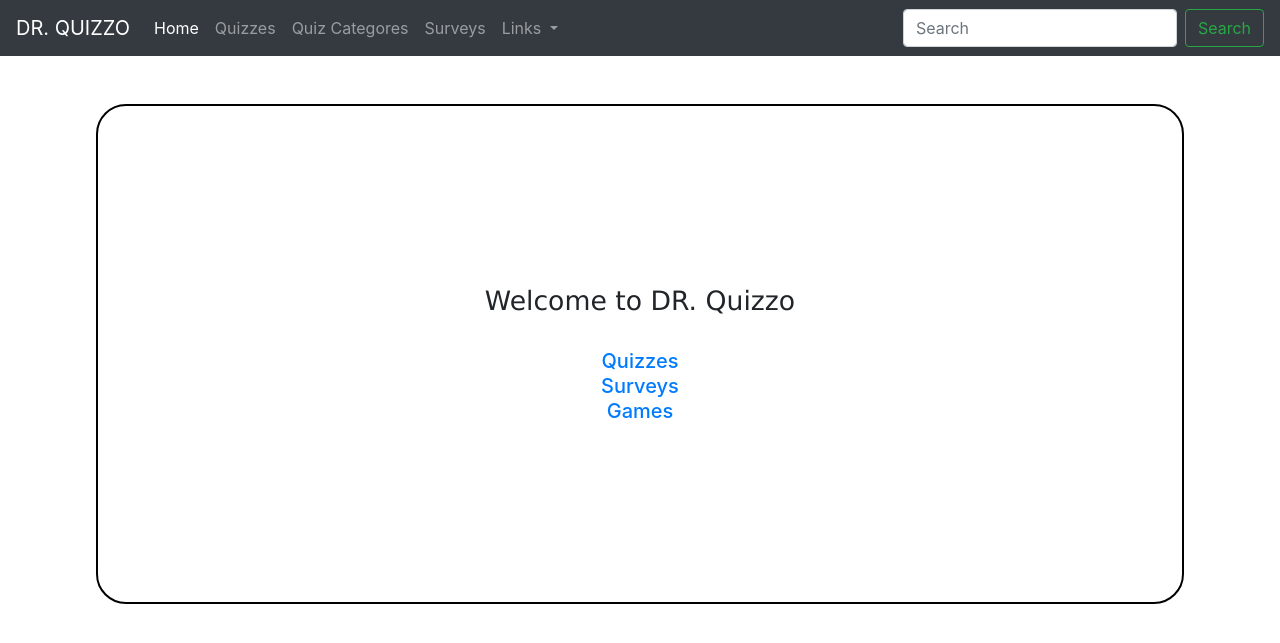
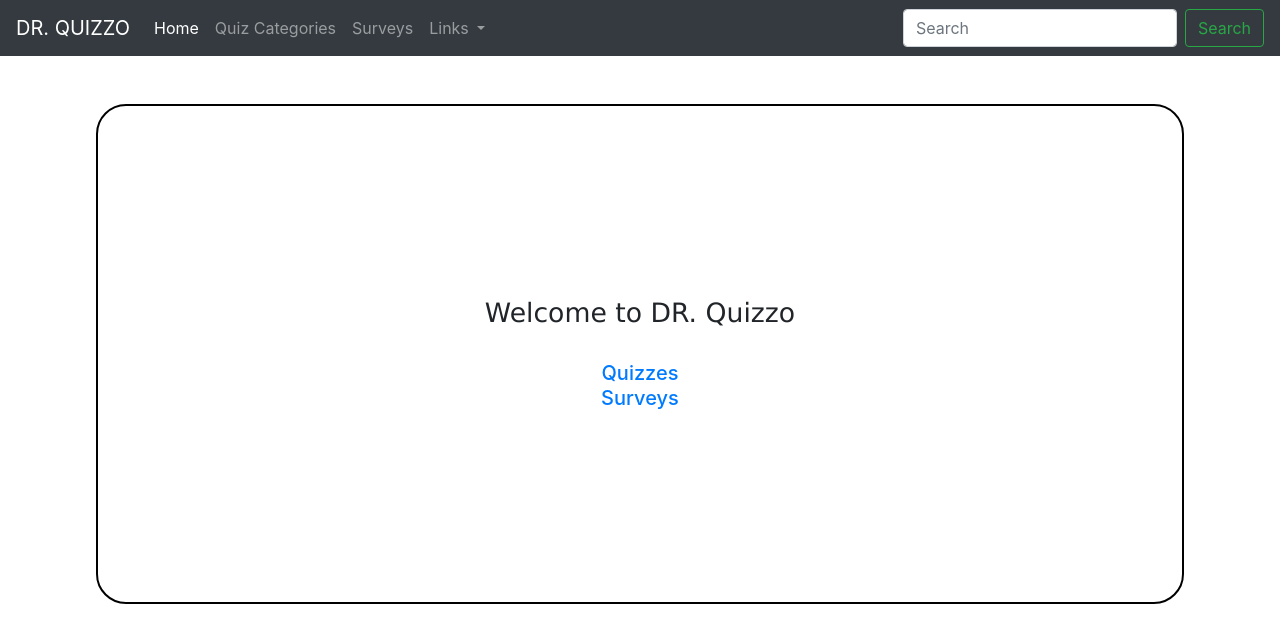
Before and after one commit to bigrollo/drquizzoDjango, a Django app: page / in a window 1280 px wide. Shown: the top 643 px of the page. Run offline with Django 3.2, Linux system fonts and the light colour scheme; some libraries are stand-ins or nearby versions.

Commit message:
Changes to layout and structure

```diff
--- a/myweb/templates/base.html
+++ b/myweb/templates/base.html
@@ -31,10 +31,7 @@
         <a class="nav-link" href="{% url 'home' %}">Home <span class="sr-only">(current)</span></a>
       </li>
       <li class="nav-item">
-        <a class="nav-link" href="{% url 'quizzes' %}">Quizzes</a>
-      </li>
-      <li class="nav-item">
-        <a class="nav-link" href="{% url 'quizcats' %}">Quiz Categores</a>
+        <a class="nav-link" href="{% url 'quizcats' %}">Quiz Categories</a>
       </li>
        <li class="nav-item">
         <a class="nav-link" href="{% url 'surveys' %}">Surveys</a>
--- a/myweb/templates/home.html
+++ b/myweb/templates/home.html
@@ -16,11 +16,10 @@
 
 		<div class="row">
 			<div class="col-md-12">
-				<!--<a href="{%url 'quizzes' %}">Quizzes</a>-->
 
 				<br>
 				{% for option in user_options %}
-					<a class="h5" href="/{{ option|lower }}">{{ option }}</a><br/>
+					<a class="h5" href="/{{ option.url }}">{{ option.label }}</a><br/>
 				{% endfor %}
 
 			</div>
--- a/myweb/templates/quizcats.html
+++ b/myweb/templates/quizcats.html
@@ -16,11 +16,12 @@
 
 		<div class="row">
 			<div class="col-md-12">
-				<!--<a href="{%url 'quizzes' %}">Quizzes</a>-->
+
 
 				<br>
 				{% for cats in category_data %}
-					<a class="h5" href="">{{ cats.category }}</a><br/>
+					<a href="{% url 'quizzes' cats.id %}">{{ cats.category }}</a><br/>
+
 				{% endfor %}
 
 			</div>
--- a/myweb/urls.py
+++ b/myweb/urls.py
@@ -4,7 +4,7 @@ from . import views
 
 urlpatterns = [
 	path('', views.home, name="home"),
-	path('quizzes', views.quizzes, name="quizzes"),
+	path('quizzes/<id>', views.quizzes, name="quizzes"),
 	path('quizview/<Quiz_id>', views.quizview, name="quizview"),
 	path('surveys', views.surveys, name="surveys"),
 	path('getquestions/<Quiz_id>', views.get_questions, name="get_questions"),
--- a/myweb/views.py
+++ b/myweb/views.py
@@ -12,12 +12,13 @@ from django.core import serializers
 
 def home(request):
 	user_options  = ["Quizzes","Surveys","Games"]
-	return render(request, 'home.html', {'user_options' : user_options})
+	user_optionsN = [{ 'label' : 'Quizzes','url' : 'quizcats'},{ 'label' : 'Surveys','url' : 'surveys'}]
+	return render(request, 'home.html', {'user_options' : user_optionsN})
 
 
-def quizzes(request):
+def quizzes(request, id):
 	myname = 'Marcs Quizzes'
-	quiz_info  = Quiz.objects.all()
+	quiz_info  = Quiz.objects.filter(category=id).order_by('quizName')
 
 	return render(request, 'quizzes.html', {'quiz_info' : quiz_info})
 
```
Also changed, not shown: db.sqlite3.
